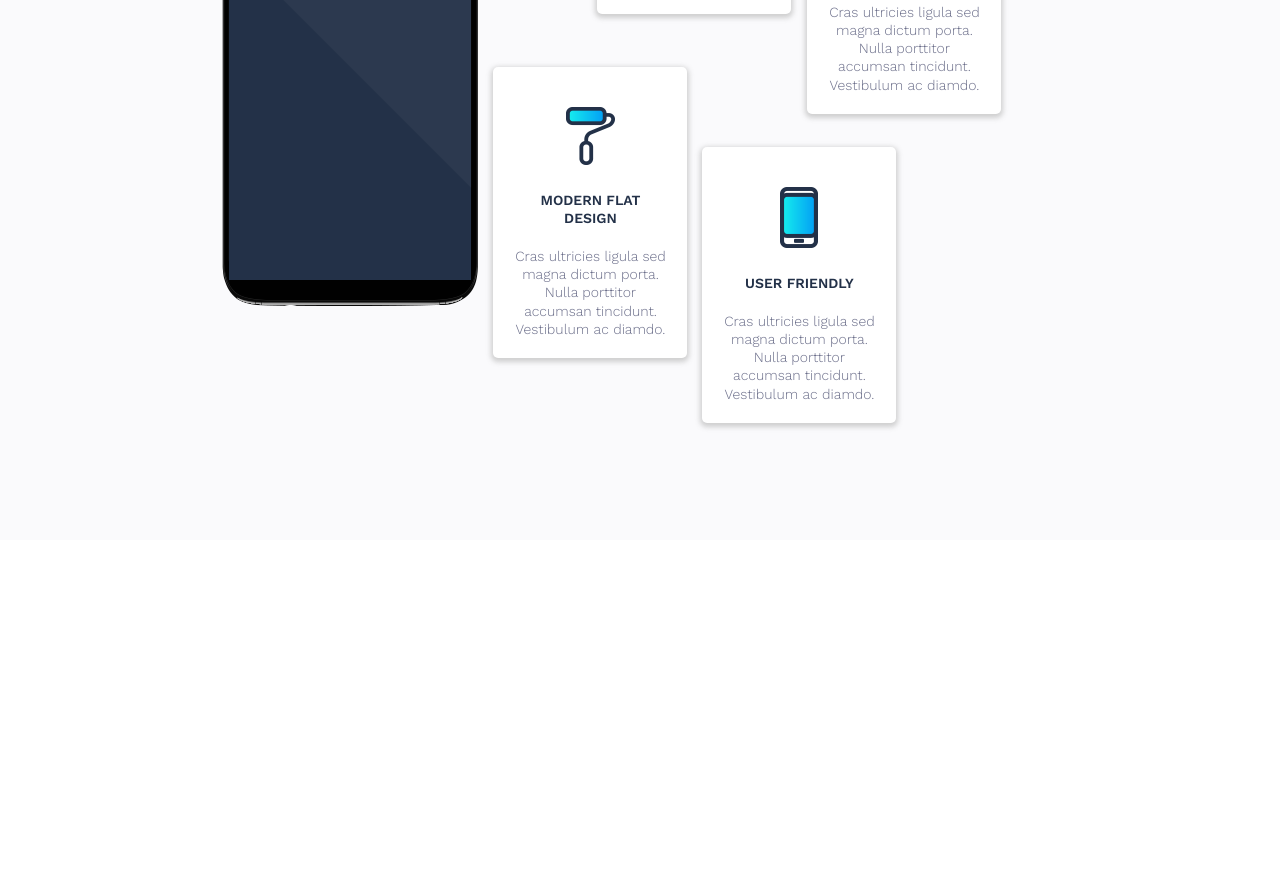
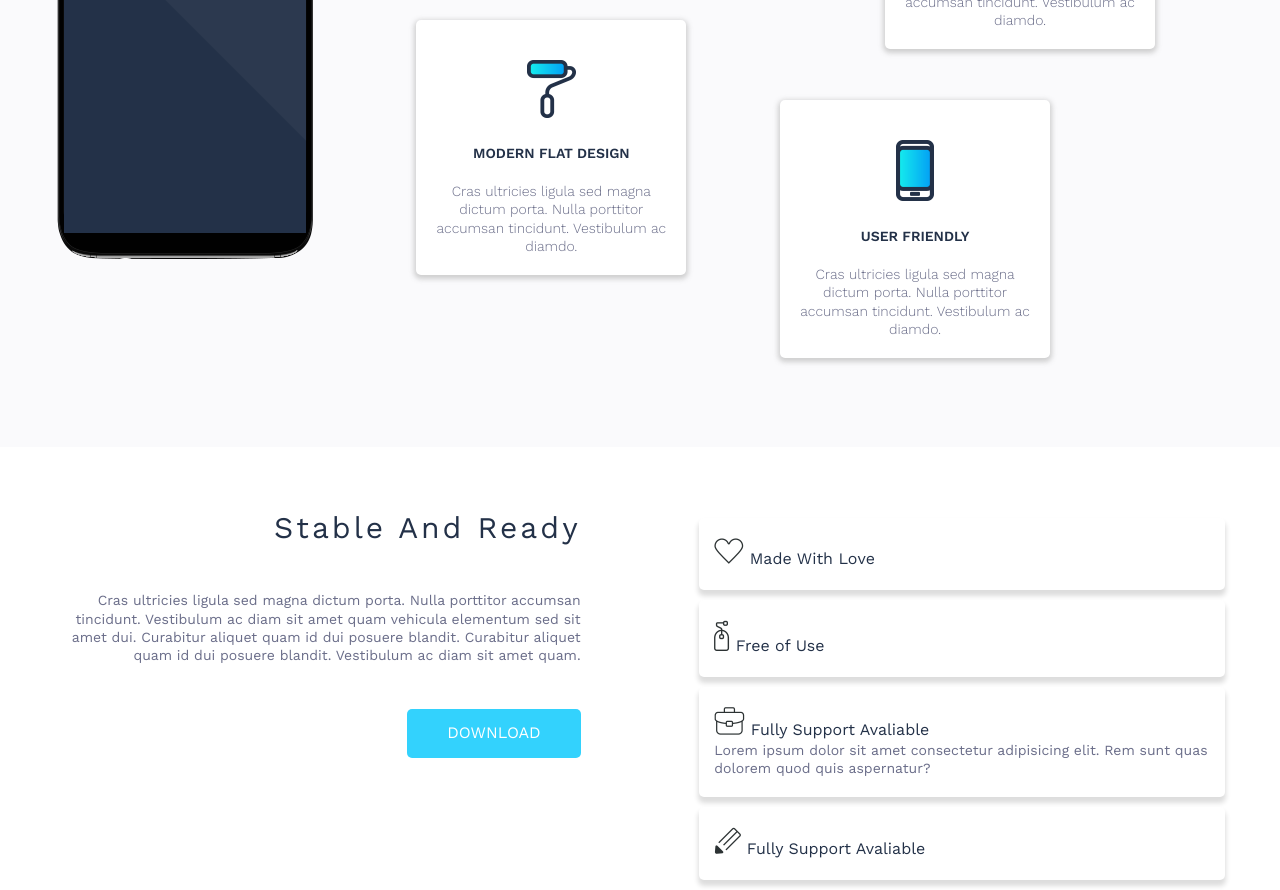
Before and after one commit to alamin-php/Homework-6, a plain HTML site: page index.html in a window 1280 px wide. Shown: the part 1439-2329 px from the top of the page. Before the commit the page ends 2129 px from the top, so only its background shows below. Drawn offline with nearby package versions, Linux system fonts and the light colour scheme; a script that the page names is missing.

Commit message:
marketing2 updating now

```diff
--- a/index.html
+++ b/index.html
@@ -72,8 +72,8 @@
     <!-- START MAIN SECTION -->
     <main>
         <!-- Start Marketing-1 Area -->
-        <section class="about" id="about-section">
-            <div class="marketing-1-area">
+        <div class="about" id="about-section">
+            <section class="marketing-1-area">
                 <div class="row">
                     <div class="col smartphone-area">
                         <img src="resources/img/smartphone.png" alt="Smartphone" class="smartphone">
@@ -101,8 +101,27 @@
                         </div>
                     </div>
                 </div>
-            </div>
-        </section>
+            </section>
+
+            <!-- Marketing2 area  -->
+            <section class="marketing-2-area">
+                <div class="row">
+                    <div class="col span_1_of_2 info-area">
+                        <h2>Stable And Ready</h2>
+                        <p>Cras ultricies ligula sed magna dictum porta. Nulla porttitor accumsan tincidunt. Vestibulum ac diam sit amet quam vehicula elementum sed sit amet dui. Curabitur aliquet quam id dui posuere blandit. Curabitur aliquet quam id dui posuere blandit. Vestibulum ac diam sit amet quam.</p>
+                        <button class="btn btn-download">Download</button>
+                    </div>
+                    <div class="col span_1_of_2 menu-area">
+                        <ul>
+                            <li><a href="#"><img src="resources/img/icon-love.png" alt="Love"> Made With Love</a></li>
+                            <li><a href="#"><img src="resources/img/icon-tag.png" alt="Tag"> Free of Use</a></li>
+                            <li><a href="#"><img src="resources/img/icon-bag.png" alt="Bag"> Fully Support Avaliable<br><p>Lorem ipsum dolor sit amet consectetur adipisicing elit. Rem sunt quas dolorem quod quis aspernatur?</p></a></li>
+                            <li><a href="#"><img src="resources/img/icon-edit.png" alt="Edit"> Fully Support Avaliable</a></li>
+                        </ul>
+                    </div>
+                </div>
+            </section>
+        </div>
         <!-- End Marketing-1 Area -->
 
     </main>
--- a/resources/css/style.css
+++ b/resources/css/style.css
@@ -265,19 +265,20 @@ header .hero-area .hero-phone .smartphone {
 
 /* Marketing area css styles */
 .marketing-1-area {
-	margin-bottom: 10rem;
 	background: url(img/about-bg.png) no-repeat;
 	background-size: cover;
 	background-position: center top;
 	position: relative;
-	padding: 220px;
+	padding-top: 220px;
 }
 
 .marketing-1-area .smartphone-area {
     width: 25%;
 }
 
-.marketing-1-area .smartphone-area .smartphone {}
+.marketing-1-area .smartphone-area .smartphone {
+    padding-bottom: 120px;
+}
 
 .marketing-1-area .add-area {
     width: 70%;
@@ -329,3 +330,37 @@ header .hero-area .hero-phone .smartphone {
 .marketing-1-area .add-area .box .icon {
     padding: 2rem;
 }
+
+/* Marketing area-2 css*/
+.marketing-2-area{
+    background-color: white;
+    height: 80vh;
+}
+.marketing-2-area{
+}
+.marketing-2-area .info-area{
+    text-align: right;
+    padding-right: 5rem;
+}
+.marketing-2-area .info-area h2{
+    text-align: right;
+    font-size: 3rem;
+    font-weight: 500;
+}
+.marketing-2-area .info-area .btn-download{
+    background: var(--primary-color);
+    border: none;
+    outline: none;
+}
+.marketing-2-area .menu-area{padding-left: 5rem;}
+.marketing-2-area .menu-area ul{}
+.marketing-2-area .menu-area ul li{
+    padding: 2rem 1.5rem;
+    background: #ffff;
+    margin: 10px 0;
+    box-shadow: .0rem .5rem .5rem .1rem #ddd;
+    border-radius: 5px;
+    color: var(--secondary-color);
+    cursor: pointer;
+}
+.marketing-2-area .menu-area ul li a{}
```
